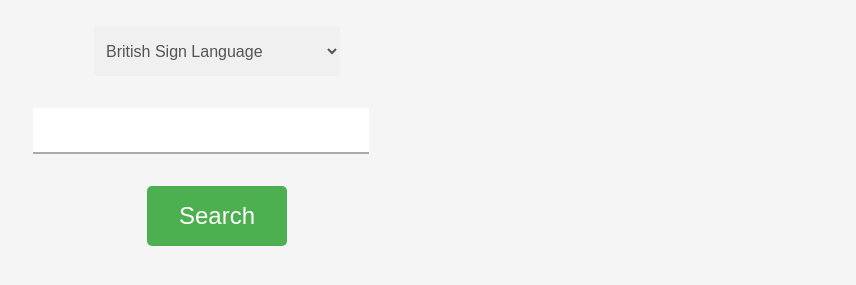
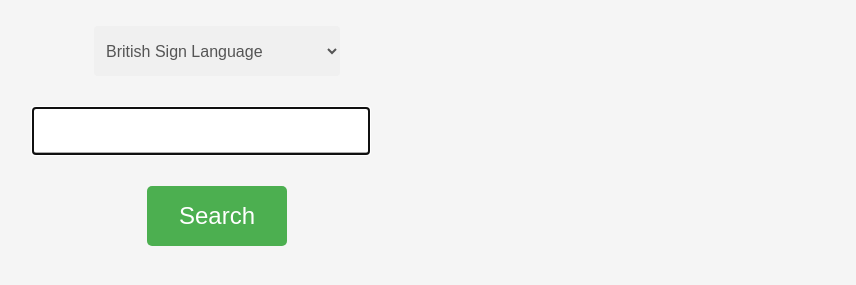
Before and after one commit to nchristie/signpost-htmljscss-website, a plain HTML site: page public/html/index.html in a window 1280 px wide. Shown: the part 127-412 px from the top of the page, without its empty margins (423-1279 px from the left). Drawn offline with Linux system fonts and the light colour scheme; files that its build step writes are made by us from their sources; files whose address does not match are found by name.

Commit message:
Autofocus search bar

```diff
--- a/public/html/index.html
+++ b/public/html/index.html
@@ -30,7 +30,7 @@
     </div>
 
     <div class="search-bar">
-        <input type="text" id="written-term-input" name="written-term">
+        <input type="text" id="written-term-input" name="written-term" autofocus>
     </div>
 
     <button id="search-button">Search</button>
```
